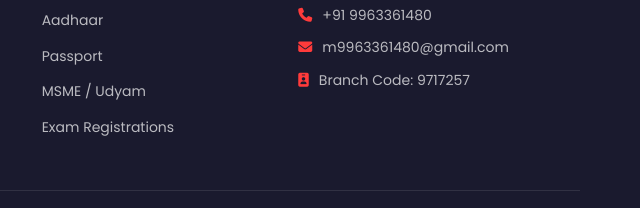
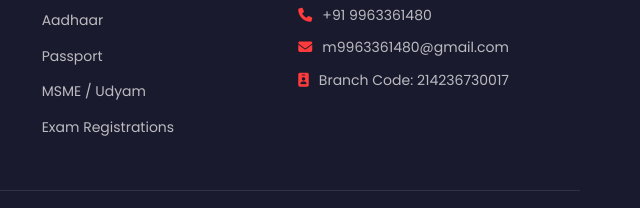
Before and after one commit to suhaasreddyeleti-jpg/meenakshiinternet, a plain HTML site: page index.html in a window 1280 px wide. Shown: the part 6091-6299 px from the top of the page, 640-1280 px from the left. Drawn offline with Linux system fonts and the light colour scheme.

Commit message:
Updated website with new changes

```diff
--- a/index.html
+++ b/index.html
@@ -519,7 +519,7 @@
                         <li><i class="fas fa-map-marker-alt"></i> College Road, Mancherial - 504208</li>
                         <li><i class="fas fa-phone"></i> <a href="tel:9963361480">+91 9963361480</a></li>
                         <li><i class="fas fa-envelope"></i> <a href="mailto:m9963361480@gmail.com">m9963361480@gmail.com</a></li>
-                        <li><i class="fas fa-id-badge"></i> Branch Code: 9717257</li>
+                        <li><i class="fas fa-id-badge"></i> Branch Code:   214236730017</li>
                     </ul>
                 </div>
             </div>
```
